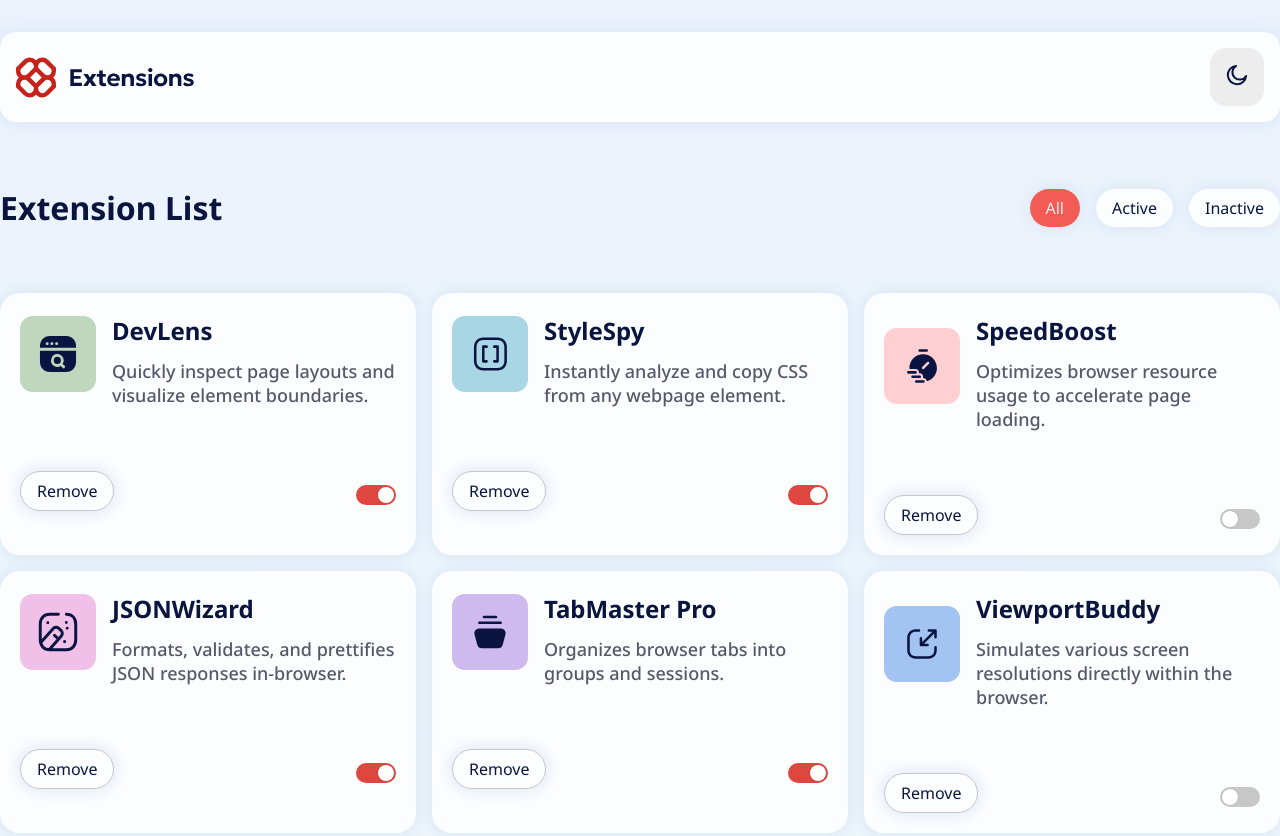
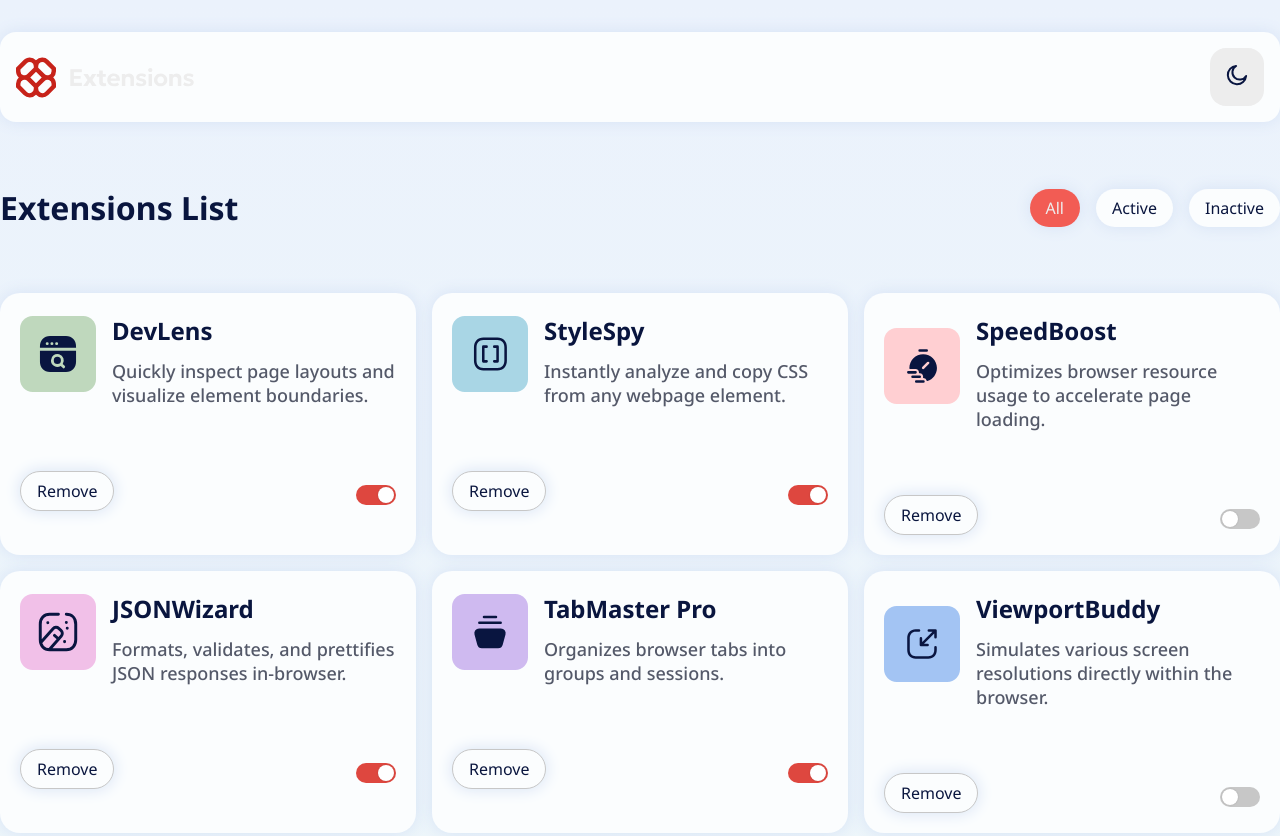
Before and after one commit to wagnnermorais/FEM-Browser-Extension-Manager-UI, a website built with Vite: page index.html in a window 1280 px wide. Shown: the top 836 px of the page. Built offline with nearby package versions, Linux system fonts and the light colour scheme.

Commit message:
refac: change to dynamic src

```diff
--- a/index.html
+++ b/index.html
@@ -10,17 +10,15 @@
   <body>
     <div id="app">
       <header>
-        <img src="/images/logo.svg" alt="Extension Manager Logo" class="logo" />
-        <button class="theme-toggle">
-          <img
-            src="/images/icon-moon.svg"
-            alt="Dark Mode Icon"
-            class="moon-icon"
-          />
-        </button>
+        <img
+          src="/images/logo_dark.svg"
+          alt="Extension Manager Logo"
+          class="header-logo"
+        />
+        <button class="theme-toggle"><img src="" alt="" class="" /></button>
       </header>
       <section class="section-header">
-        <h1 class="extension-heading">Extension List</h1>
+        <h1 class="extension-heading">Extensions List</h1>
         <div class="filter-buttons">
           <button class="filter-button active">All</button>
           <button class="filter-button">Active</button>
```
